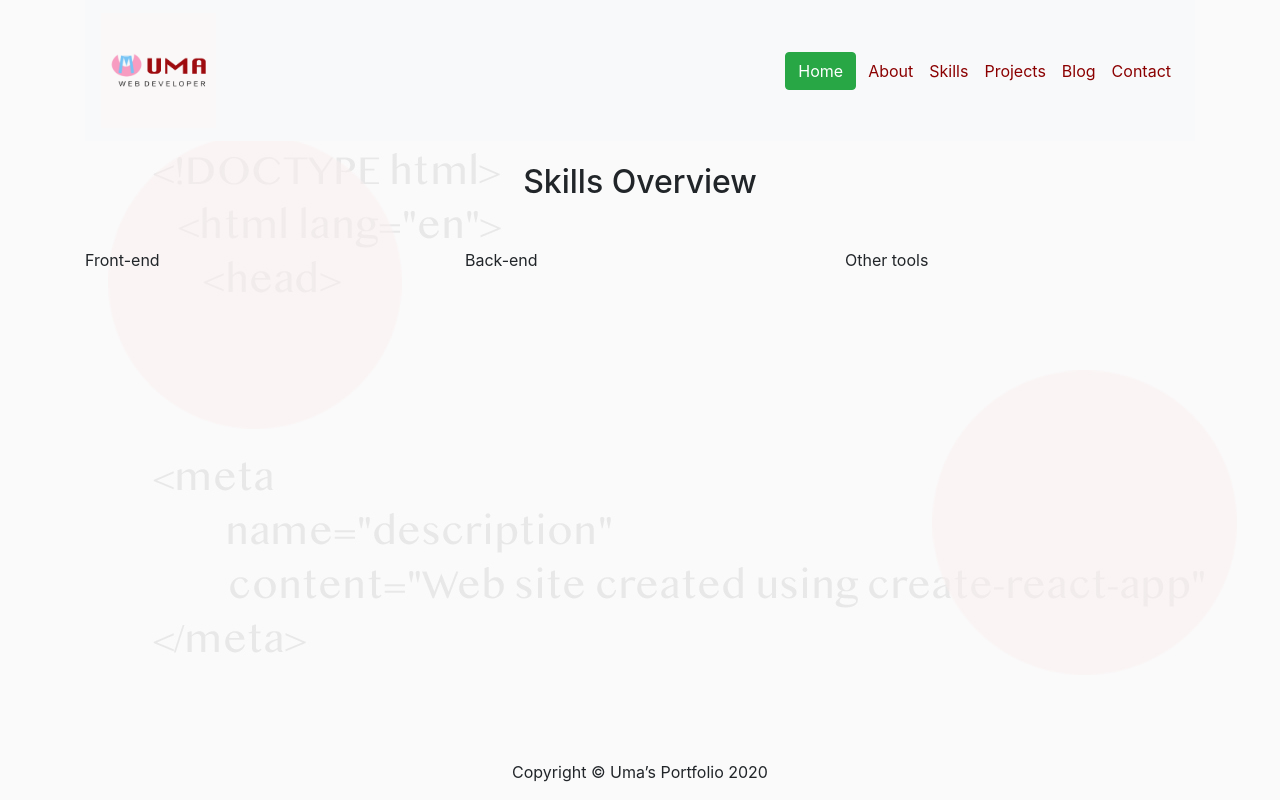
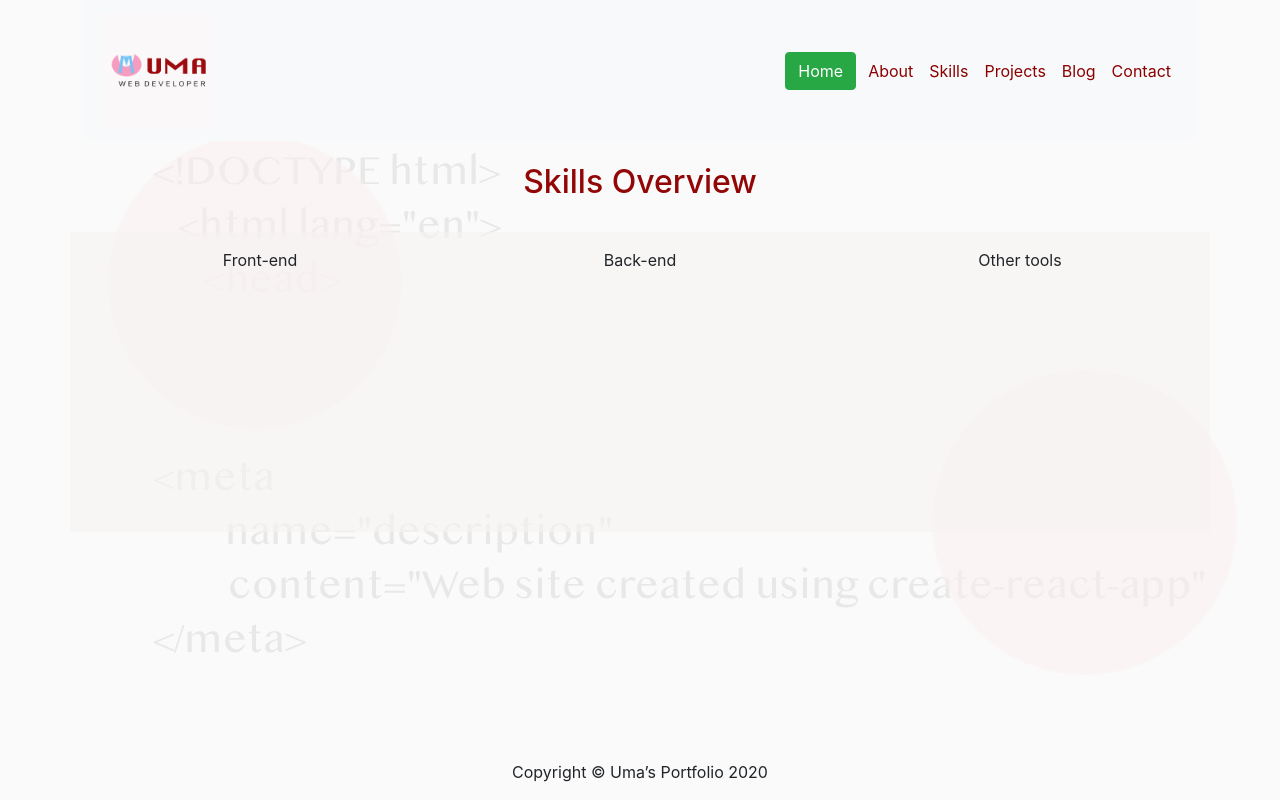
Before and after one commit to mdr-uma/portfolio, a React (Create React App) app: page /skills in a window 1280 px wide. Built offline with nearby package versions, Linux system fonts and the light colour scheme.

Commit message:
add color to h2 and style col-sm-4 class

```diff
--- a/src/index.css
+++ b/src/index.css
@@ -65,4 +65,11 @@ body {
 h2 {
   text-align: center;
   padding: 2%;
+  color: #920606;
 }
+
+.col-sm-4 {
+  background-color: #f8f3f393;
+  text-align: center;
+  height: 300px;
+}
```
